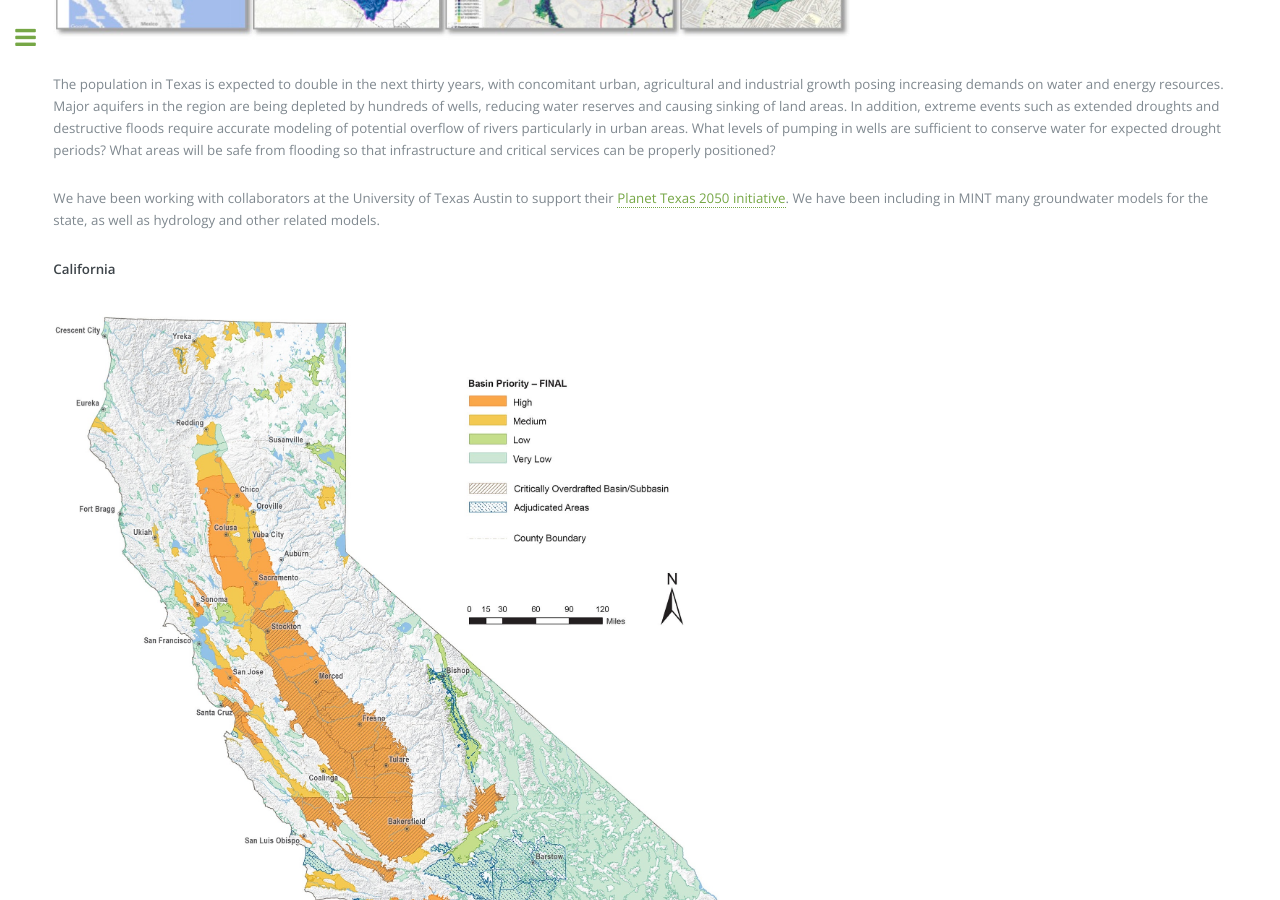
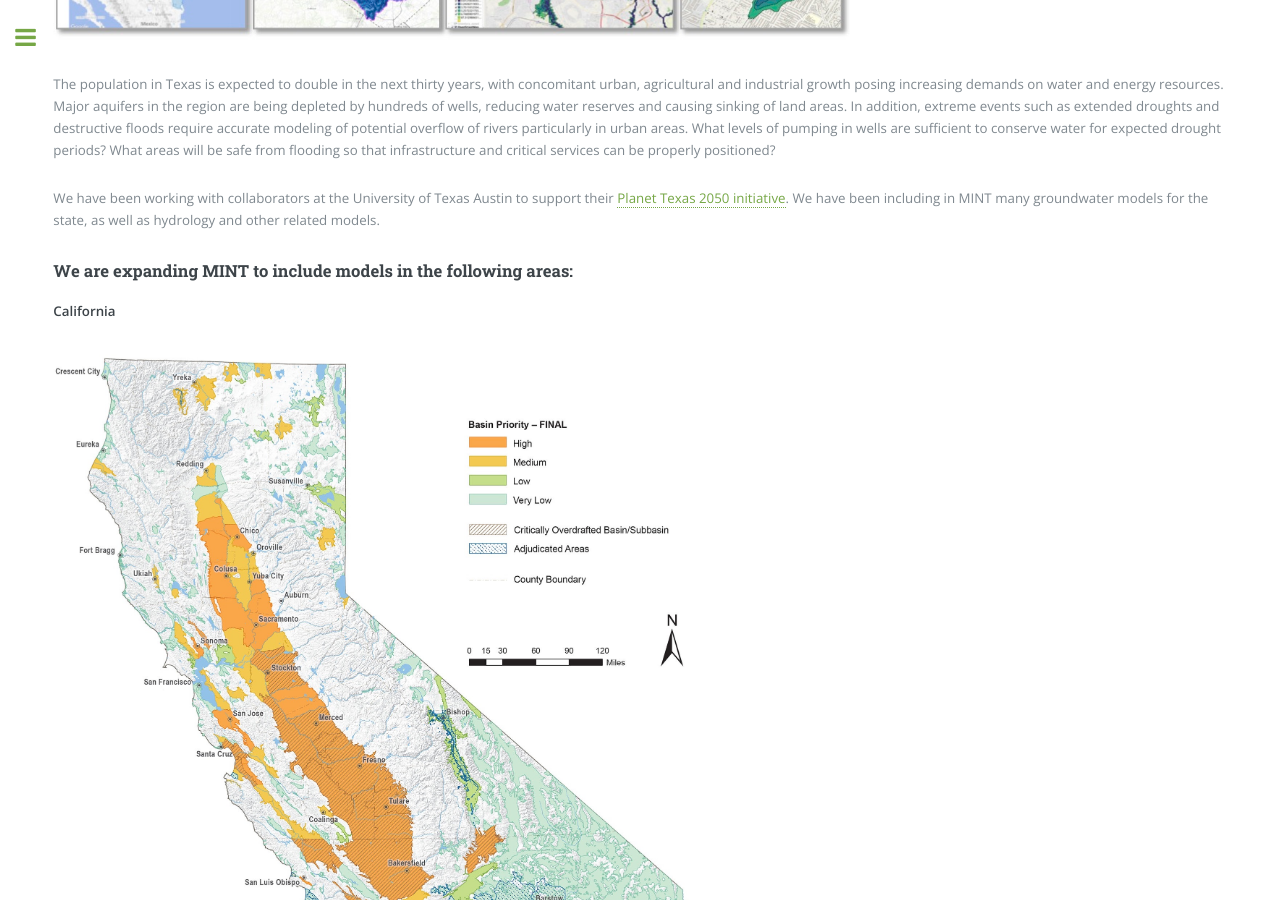
Before and after one commit to KnowledgeCaptureAndDiscovery/MINT, a Jekyll site: the page built from testbeds.md, in a window 1280 px wide and 900 px high, scrolled down 1154 px. Built offline with Jekyll 4.4.1, drawn with Linux system fonts in a browser that asks for light colours.

Commit message:
Update testbeds.md

```diff
--- a/testbeds.md
+++ b/testbeds.md
@@ -59,6 +59,8 @@ initiative](https://bridgingbarriers.utexas.edu/planet-texas-2050/). We
 have been including in MINT many groundwater models for the state, as
 well as hydrology and other related models.
 
+### We are expanding MINT to include models in the following areas:
+
 **California**
 
 <img src="assets/images/models/media/04.jpg" style="width: 50em"/>
```
